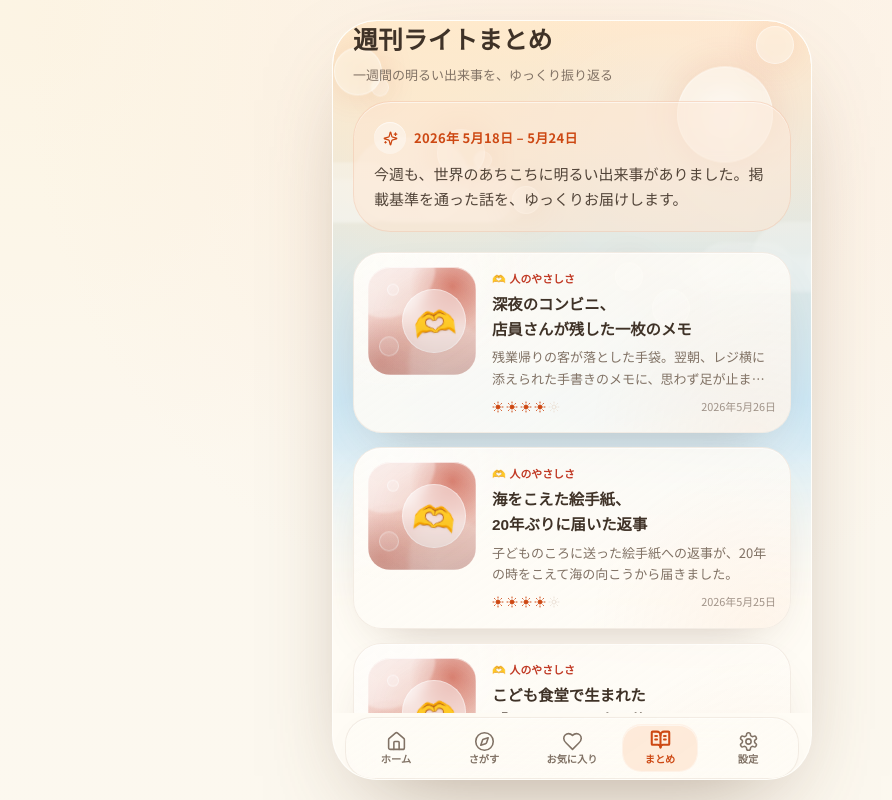
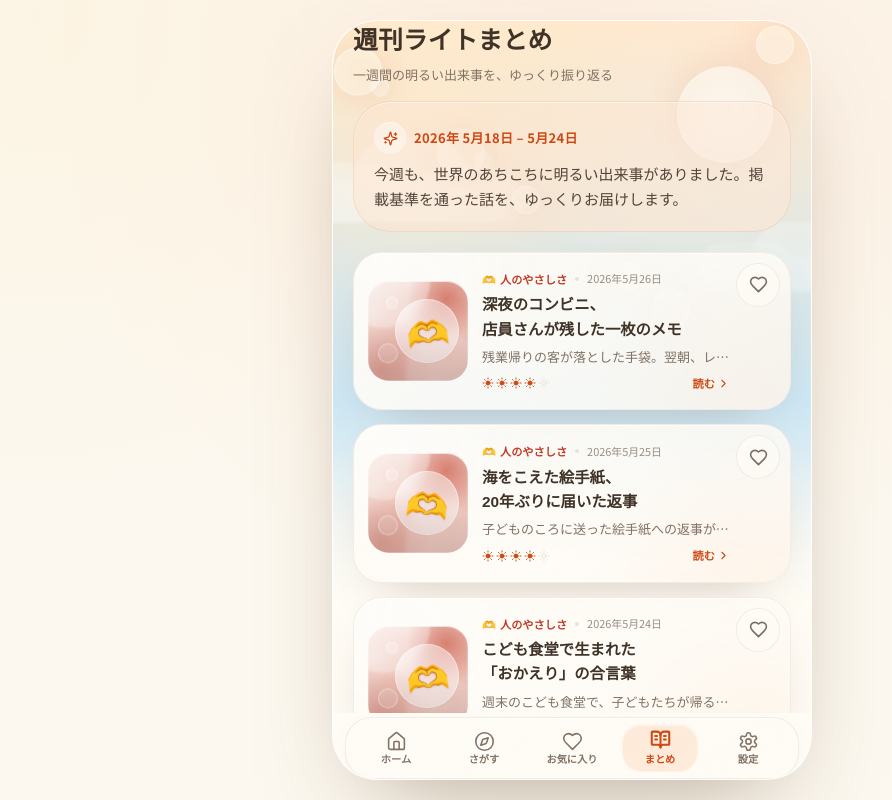
Before and after one commit to sunpotflower4460-cpu/Hot-news, a Next.js app: page /digest in a window 1280 px wide. Shown: the whole page, without its empty margins (68-960 px from the left). Built offline with nearby package versions, Linux system fonts and the light colour scheme; a web font is replaced by a local one.

Commit message:
improve article card scanability and actions

```diff
--- a/src/components/article/ArticleCard.tsx
+++ b/src/components/article/ArticleCard.tsx
@@ -1,4 +1,5 @@
 import Link from 'next/link';
+import { ChevronRight } from 'lucide-react';
 import { SaveButton } from '@/components/favorites/SaveButton';
 import { relativeJa } from '@/lib/utils/date';
 import { getCategory } from '@/mock/categories';
@@ -18,30 +19,33 @@ export function ArticleCard({ article, layout = 'list' }: ArticleCardProps) {
 
   if (layout === 'rail') {
     return (
-      <article className="soft-surface float-card group relative w-[17rem] shrink-0 rounded-card shadow-soft">
+      <article className="soft-surface float-card group relative w-[16.5rem] shrink-0 rounded-card shadow-soft">
         <Link
           href={`/article/${article.id}`}
           aria-label={`${article.title}を読む`}
           className="block overflow-hidden rounded-card"
         >
-          <CoverArt category={primary} seed={article.id} size="sm" className="h-36 w-full" />
+          <CoverArt category={primary} seed={article.id} size="sm" className="h-32 w-full" />
           <div className="space-y-2.5 px-4 pb-4 pt-3.5">
             <span
-              className="inline-flex items-center gap-1 rounded-pill bg-white/32 px-2.5 py-1 text-[0.68rem] font-semibold backdrop-blur-sm"
+              className="inline-flex min-h-7 items-center gap-1 rounded-pill bg-white/32 px-2.5 text-[0.7rem] font-semibold backdrop-blur-sm"
               style={{ color: `hsl(${meta.accent})` }}
             >
               <span aria-hidden>{meta.glyph}</span>
               {meta.labelJa}
             </span>
-            <h3 className="line-clamp-2 text-[0.98rem] font-bold leading-[1.65] text-text">
+            <h3 className="line-clamp-2 text-[0.98rem] font-bold leading-[1.62] text-text">
               {article.title}
             </h3>
-            <p className="line-clamp-2 text-caption text-muted">{article.summary}</p>
+            <p className="line-clamp-2 text-caption leading-relaxed text-muted">
+              {article.summary}
+            </p>
             <div className="flex items-center justify-between border-t border-line/35 pt-2.5">
               <ComfortScore score={brightnessScore} showLabel={false} />
-              <time dateTime={article.appPublishedAt} className="text-[0.68rem] text-muted/80">
-                {relativeJa(article.appPublishedAt)}
-              </time>
+              <span className="inline-flex items-center gap-0.5 text-[0.7rem] font-semibold text-accent">
+                読む
+                <ChevronRight aria-hidden size={13} />
+              </span>
             </div>
           </div>
         </Link>
@@ -55,38 +59,58 @@ export function ArticleCard({ article, layout = 'list' }: ArticleCardProps) {
   }
 
   return (
+    <article className="soft-surface float-card group relative rounded-card shadow-soft">
       <Link
         href={`/article/${article.id}`}
         aria-label={`${article.title}を読む`}
-      className="soft-surface float-card group flex gap-4 rounded-card p-3.5 shadow-soft"
+        className="flex min-h-[8.1rem] gap-3.5 rounded-card p-3.5 pr-[3.75rem]"
       >
         <CoverArt
           category={primary}
           seed={article.id}
           size="sm"
-        className="h-[6.75rem] w-[6.75rem] shrink-0 rounded-[1.4rem] shadow-inner-light"
+          className="h-[6.25rem] w-[6.25rem] shrink-0 self-center rounded-[1.35rem] shadow-inner-light"
         />
         <div className="flex min-w-0 flex-1 flex-col py-0.5">
+          <div className="flex min-w-0 items-center gap-2">
             <span
-          className="inline-flex items-center gap-1 text-[0.68rem] font-semibold"
+              className="inline-flex min-w-0 items-center gap-1 text-[0.7rem] font-semibold"
               style={{ color: `hsl(${meta.accent})` }}
             >
               <span aria-hidden>{meta.glyph}</span>
-          {meta.labelJa}
+              <span className="truncate">{meta.labelJa}</span>
             </span>
-        <h3 className="mt-1 line-clamp-2 text-[0.96rem] font-bold leading-[1.62] text-text">
-          {article.title}
-        </h3>
-        <p className="mt-1 line-clamp-2 text-caption leading-relaxed text-muted">
-          {article.summary}
-        </p>
-        <div className="mt-auto flex items-center justify-between pt-2">
-          <ComfortScore score={brightnessScore} showLabel={false} />
-          <time dateTime={article.appPublishedAt} className="text-[0.68rem] text-muted/75">
+            <span aria-hidden className="h-1 w-1 shrink-0 rounded-full bg-line" />
+            <time
+              dateTime={article.appPublishedAt}
+              className="shrink-0 text-[0.68rem] text-muted/80"
+            >
               {relativeJa(article.appPublishedAt)}
             </time>
           </div>
+
+          <h3 className="mt-1 line-clamp-2 text-[0.96rem] font-bold leading-[1.58] text-text">
+            {article.title}
+          </h3>
+          <p className="mt-1 line-clamp-1 text-caption leading-relaxed text-muted">
+            {article.summary}
+          </p>
+
+          <div className="mt-auto flex items-center justify-between gap-2 pt-1.5">
+            <ComfortScore score={brightnessScore} showLabel={false} />
+            <span className="inline-flex items-center gap-0.5 text-[0.7rem] font-semibold text-accent">
+              読む
+              <ChevronRight aria-hidden size={13} />
+            </span>
+          </div>
         </div>
       </Link>
+
+      <SaveButton
+        id={article.id}
+        articleTitle={article.title}
+        className="absolute right-2.5 top-2.5 z-10 shadow-soft"
+      />
+    </article>
   );
 }
```
Lines whose indentation alone changed are shown as unchanged.
